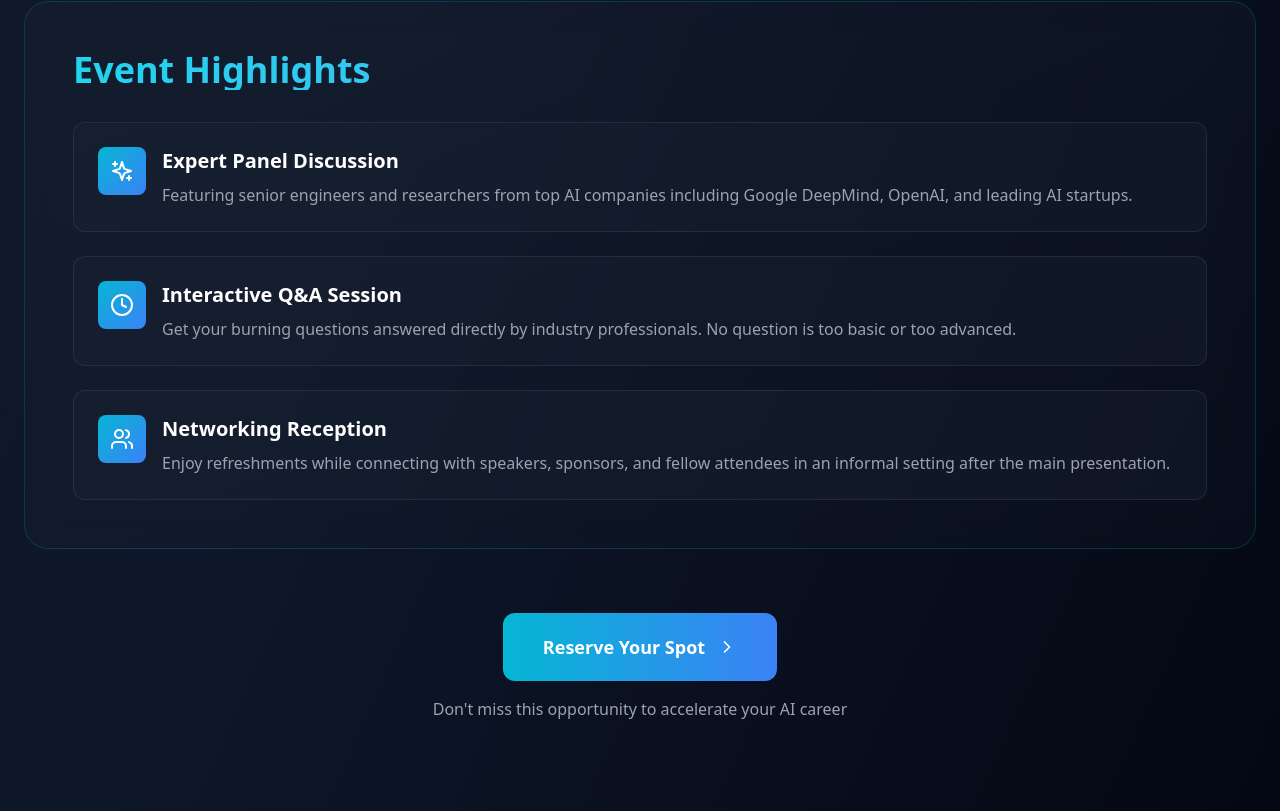
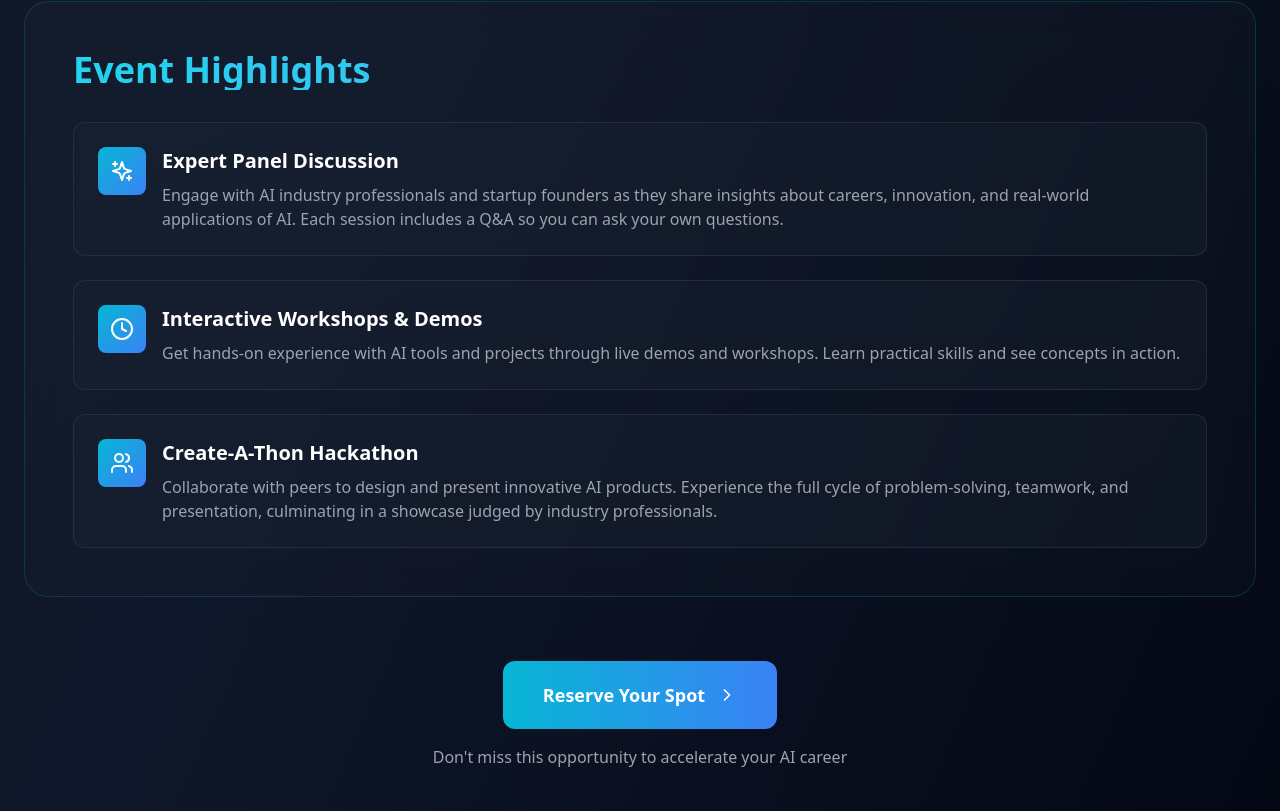
Before and after one commit to Max-Aber/acm_tech_talk, a React (Vite) app: page / in a window 1280 px wide. Shown: the part 1890-2701 px from the top of the page. Built offline with nearby package versions, Linux system fonts and the light colour scheme.

Commit message:
Edited the Event Highlights descriptions

```diff
--- a/src/App.tsx
+++ b/src/App.tsx
@@ -205,8 +205,7 @@ function HomePage({ onNavigate }: { onNavigate: (page: Page) => void }) {
               <div>
                 <h3 className="text-xl font-semibold mb-2">Expert Panel Discussion</h3>
                 <p className="text-gray-400">
-                  Featuring senior engineers and researchers from top AI companies including Google DeepMind, OpenAI, and leading AI startups.
-                </p>
+                  Engage with AI industry professionals and startup founders as they share insights about careers, innovation, and real-world applications of AI. Each session includes a Q&A so you can ask your own questions.                </p>
               </div>
             </div>
 
@@ -215,9 +214,9 @@ function HomePage({ onNavigate }: { onNavigate: (page: Page) => void }) {
                 <Clock className="w-6 h-6 text-white" />
               </div>
               <div>
-                <h3 className="text-xl font-semibold mb-2">Interactive Q&A Session</h3>
+                <h3 className="text-xl font-semibold mb-2">Interactive Workshops & Demos</h3>
                 <p className="text-gray-400">
-                  Get your burning questions answered directly by industry professionals. No question is too basic or too advanced.
+                  Get hands-on experience with AI tools and projects through live demos and workshops. Learn practical skills and see concepts in action.
                 </p>
               </div>
             </div>
@@ -227,9 +226,9 @@ function HomePage({ onNavigate }: { onNavigate: (page: Page) => void }) {
                 <Users className="w-6 h-6 text-white" />
               </div>
               <div>
-                <h3 className="text-xl font-semibold mb-2">Networking Reception</h3>
+                <h3 className="text-xl font-semibold mb-2">Create-A-Thon Hackathon</h3>
                 <p className="text-gray-400">
-                  Enjoy refreshments while connecting with speakers, sponsors, and fellow attendees in an informal setting after the main presentation.
+                  Collaborate with peers to design and present innovative AI products. Experience the full cycle of problem-solving, teamwork, and presentation, culminating in a showcase judged by industry professionals.
                 </p>
               </div>
             </div>
```
